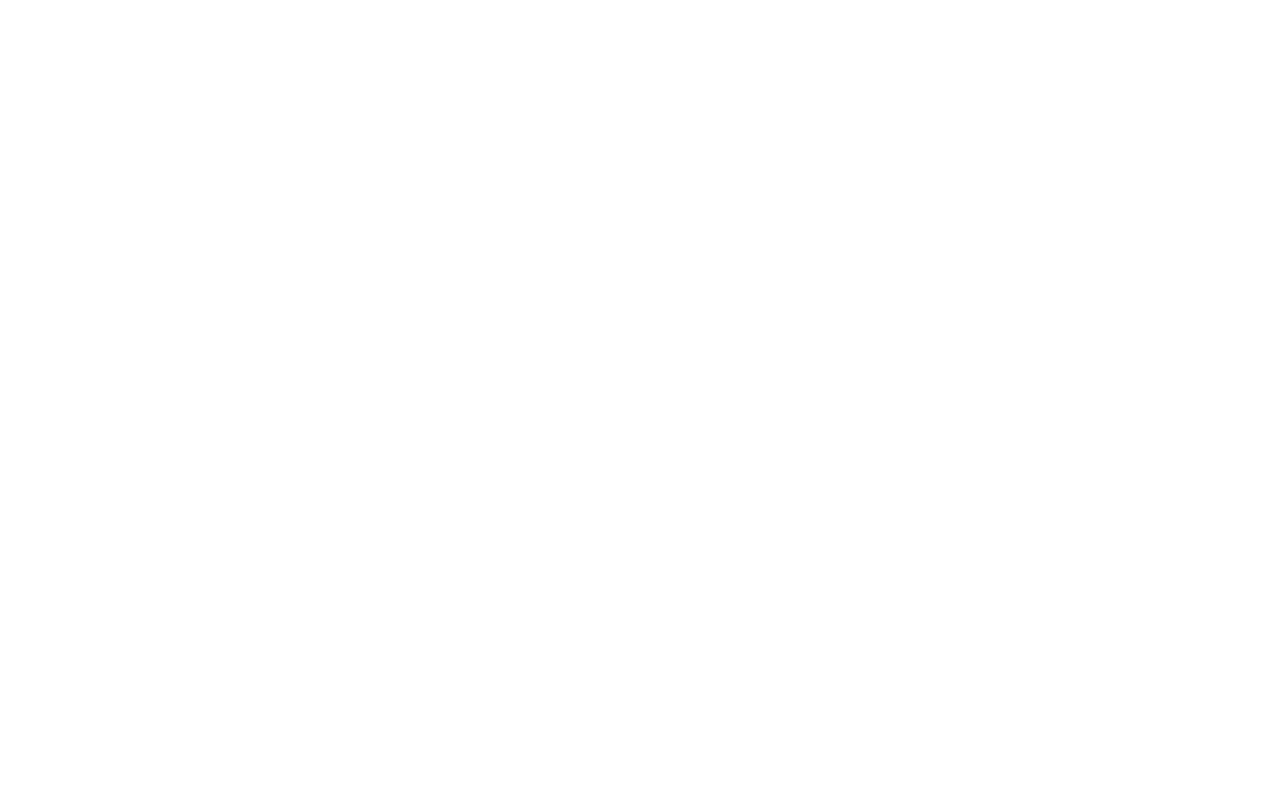
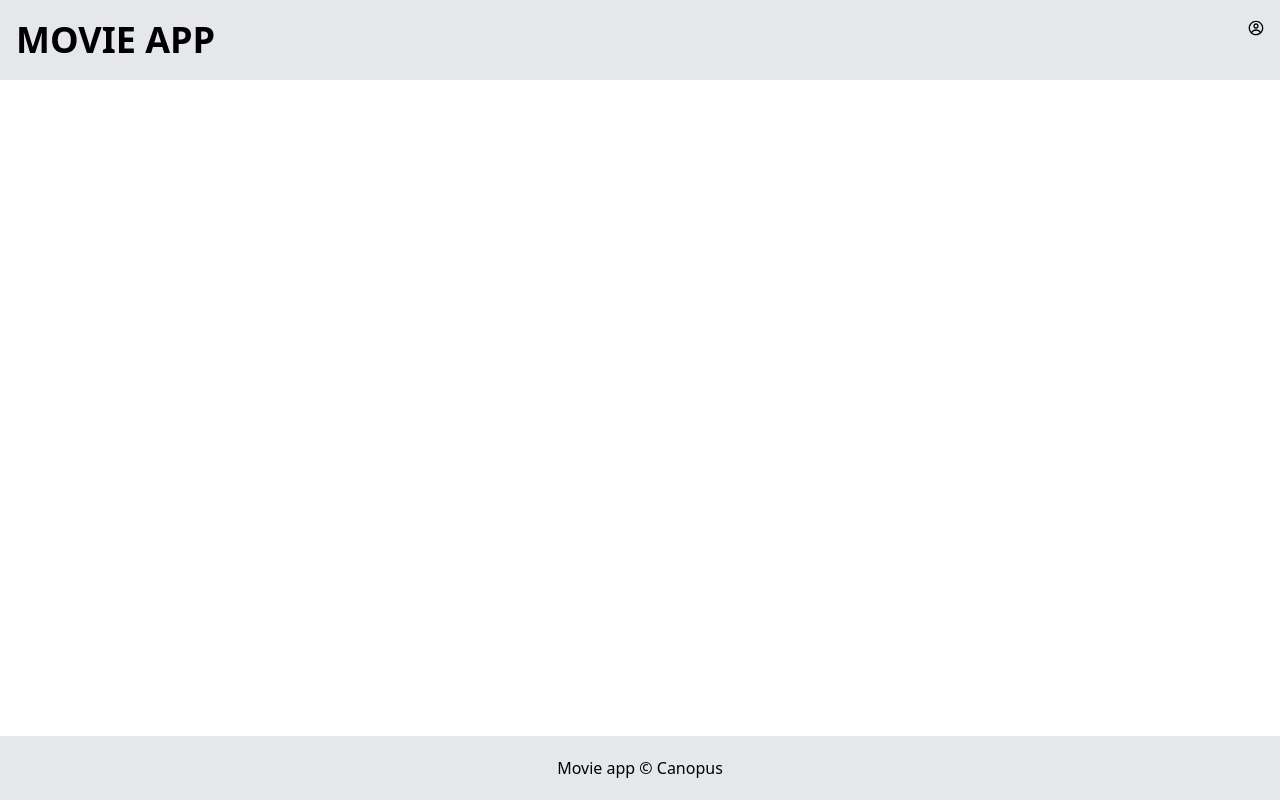
Before and after one commit to canopus-m-satoshi/movie-app, a Next.js app: page / in a window 1280 px wide. Built offline with nearby package versions, Linux system fonts and the light colour scheme.

Commit message:
Header, Footerの作成

```diff
--- /dev/null
+++ b/src/app/components/Footer.tsx
@@ -0,0 +1,8 @@
+const Footer = () => {
+  return (
+    <div className="bg-gray-200 py-5 px-4 text-center">
+      Movie app &copy; Canopus
+    </div>
+  )
+}
+export default Footer
--- /dev/null
+++ b/src/app/components/Header.tsx
@@ -0,0 +1,15 @@
+import { CgProfile } from 'react-icons/cg'
+
+const Header = () => {
+  return (
+    <header className="bg-gray-200 py-5 px-4">
+      <div className="flex justify-between align-center">
+        <h1 className="font-bold text-4xl">
+          <a href="">MOVIE APP</a>
+        </h1>
+        <CgProfile />
+      </div>
+    </header>
+  )
+}
+export default Header
--- a/src/app/layout.tsx
+++ b/src/app/layout.tsx
@@ -1,6 +1,8 @@
 import type { Metadata } from 'next'
 import { Inter } from 'next/font/google'
 import './globals.css'
+import Header from './components/header'
+import Footer from './components/Footer'
 
 const inter = Inter({ subsets: ['latin'] })
 
@@ -16,7 +18,13 @@
 }>) {
   return (
     <html lang="jp">
-      <body className={inter.className}>{children}</body>
+      <body>
+        <div className="flex flex-col min-h-screen">
+          <Header />
+          <div className="flex-grow">{children}</div>
+          <Footer />
+        </div>
+      </body>
     </html>
   )
 }
```
